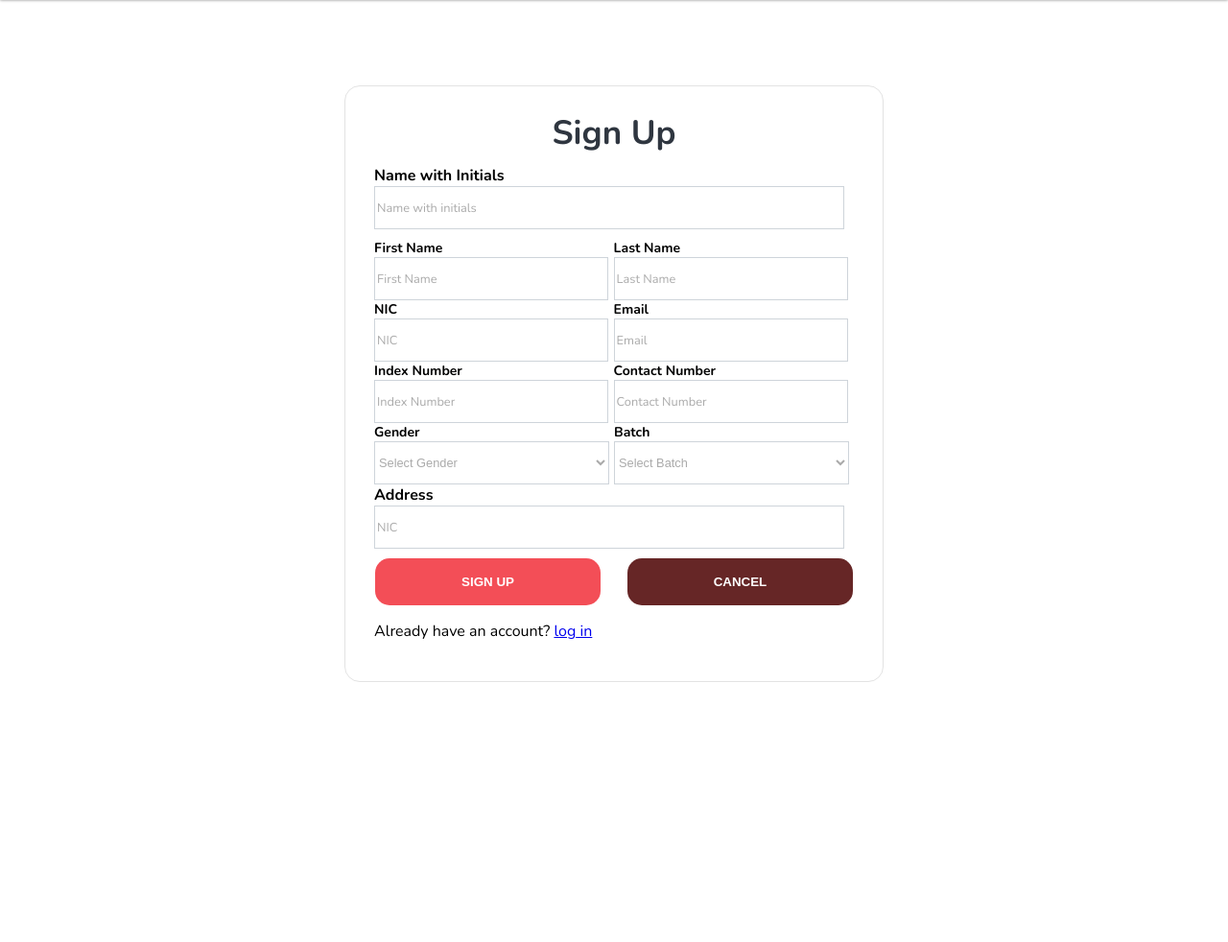
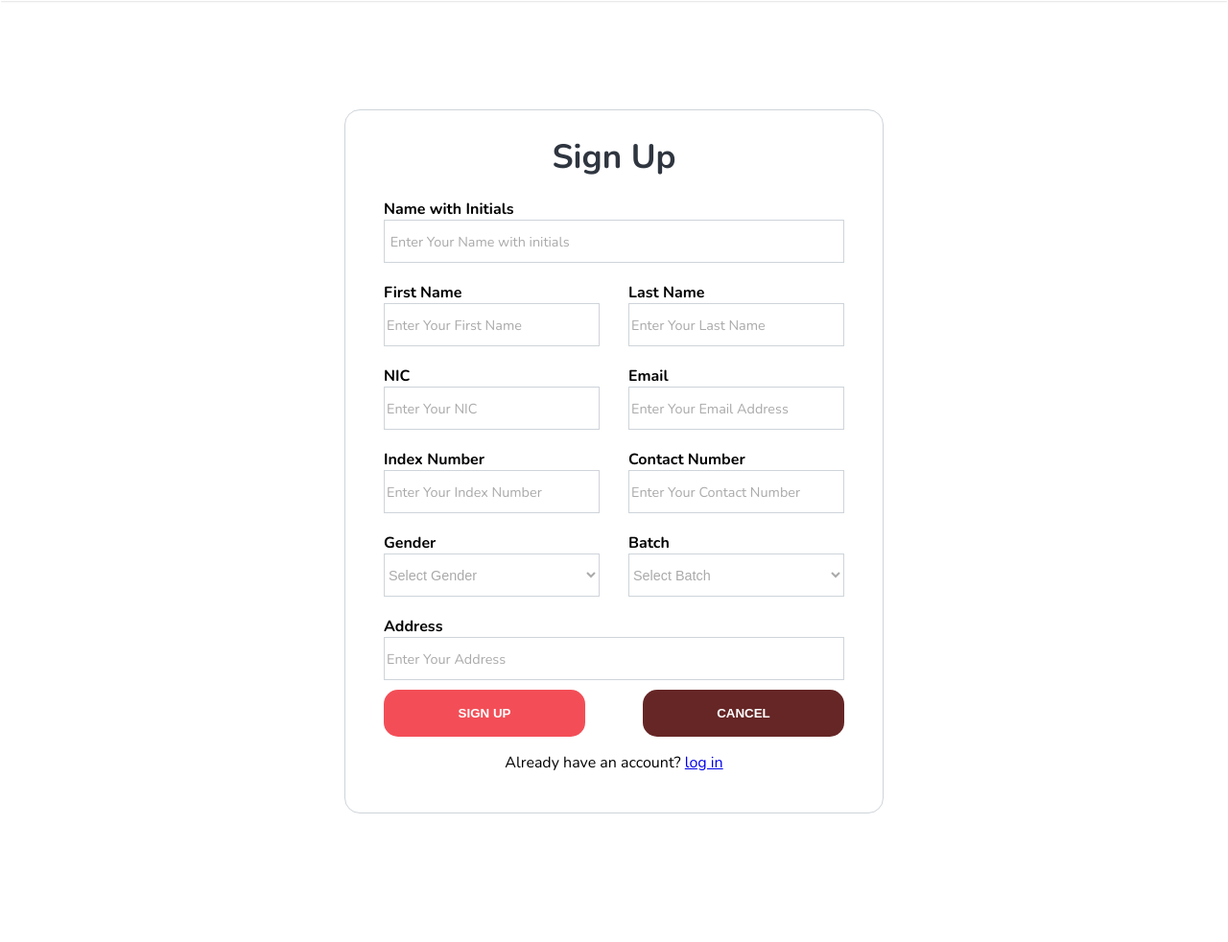
Before and after one commit to IsuruVihan/UCSC_Alumni_Diaries, a PHP site: page /pages/signup.php in a window 1280 px wide. Shown: the part 70-1052 px from the top of the page at 96% size. Before the commit the page ends 781 px from the top, so only its background shows below. Run offline with PHP 8.4, Linux system fonts and the light colour scheme.

Commit message:
New Changes in signup UI/UX

```diff
--- a/assets/styles/signup.css
+++ b/assets/styles/signup.css
@@ -6,10 +6,11 @@ body {
 }
 .conatiner01 {
   display: flex;
-  height: 100vh;
+  height: 120vh;
   justify-content: center;
   align-items: center;
   padding: 10px;
+  border: 1px solid #fff;
 }
 .container {
   max-width: 500px;
@@ -18,7 +19,7 @@ body {
   justify-content: space-between;
   border-radius: 16px;
   background-color: #fff;
-  border: 1px solid #e3e3e3;
+  border: 1px solid #ced4da;
   border-radius: 16px;
   margin-bottom: 20px;
 }
@@ -29,28 +30,29 @@ body {
   font-weight: bold;
   text-align: center;
 }
-.input-box {
-  padding: 10px;
-  margin: 6px 0;
-  border-radius: 4px;
-  border: 1px solid #ced4da;
-  background-color: #fff;
+.input_box {
+  margin-top: 20px;
+  display: flex;
+  flex-direction: column;
+  position: relative;
+  text-align: left;
+  margin-right: 10px;
+  margin-left: 10px;
+  border: none;
   box-sizing: border-box;
-  font-size: 14px;
-  cursor: text;
 }
 .input_box input {
   height: 45px;
-  width: 98%;
+  width: 100%;
   outline: none;
   border: 1px solid #ced4da;
   background-color: #fff;
   font-weight: 700;
-  font-size: 0.8em;
-  color: #333;
+  font-size: 0.9rem;
   display: inline-block;
   line-height: normal;
 }
+
 .input_box input::placeholder {
   color: #aaa;
   font-weight: 500;
@@ -67,31 +69,9 @@ body {
   display: flex;
   flex-wrap: wrap;
   justify-content: space-between;
-  margin-top: 10px;
-  margin-right: 20px;
 }
-
 .user_details .input_box {
-  width: 48%;
-  justify-content: space-between;
-  font-size: 14px;
-}
-.user_details .input_box input {
-  height: 45px;
-  width: 106%;
-  outline: none;
-  border: 1px solid #ced4da;
-  background-color: #fff;
-  font-weight: 700;
-  font-size: 0.8rem;
-  color: #333;
-}
-.labels {
-  display: flex;
-  flex-direction: row;
-  justify-content: space-between;
-  align-items: flex-end;
-  font-weight: 700;
+  width: 45%;
 }
 
 .user_details01 {
@@ -100,27 +80,26 @@ body {
   justify-content: space-between;
 }
 .user_details01 .input_box {
-  width: 50%;
-  justify-content: space-between;
-  font-size: 14px;
+  width: 45%;
 }
 .input_box select {
   height: 45px;
-  width: 98%;
+  width: 100%;
   outline: none;
   border: 1px solid #ced4da;
   background-color: #fff;
   font-weight: 500;
-  font-size: 0.8rem;
+  font-size: 0.9rem;
   color: #aaa;
 }
+
 .buttons {
   display: flex;
   flex-wrap: wrap;
   justify-content: space-between;
 }
 .btn {
-  width: 47%;
+  width: 42%;
   background-color: #f34e57;
   border: none;
   outline: none;
@@ -129,7 +108,7 @@ body {
   color: #fff;
   text-transform: uppercase;
   font-weight: 600;
-  margin-left: 1px;
+  margin-left: 10px;
   margin-top: 10px;
   cursor: pointer;
   transition: 0.5s;
@@ -139,7 +118,7 @@ body {
   background-color: #e59b9b;
 }
 .btn_cancel {
-  width: 47%;
+  width: 42%;
   background-color: #662626;
   border: none;
   outline: none;
@@ -148,7 +127,7 @@ body {
   color: #fff;
   text-transform: uppercase;
   font-weight: 600;
-  margin-right: 1px;
+  margin-right: 10px;
   margin-top: 10px;
   cursor: pointer;
   transition: 0.5s;
@@ -156,70 +135,6 @@ body {
 .btn_cancel:hover {
   background-color: #e59797;
 }
-
-/* form .input_box input {
-  width: 94%;
-  height: 45px;
+p {
+  text-align: center;
 }
-form .input_box .details {
-  display: flex;
-  flex-direction: row;
-  justify-content: space-between;
-  align-items: flex-end;
-  font-weight: bold;
-}
-.container form .user_details {
-  display: flex;
-  flex-wrap: wrap;
-  justify-content: space-between;
-  margin-right: 120px;
-  margin-left: 0;
-}
-
-.user_details .input_box .details {
-  display: flex;
-  flex-direction: row;
-  justify-content: space-between;
-  align-items: flex-end;
-  font-weight: bold;
-}
-.user_details .input_box input {
-  height: 45px;
-  width: 140%;
-  outline: none;
-  border-radius: 4px;
-  border: 1px solid #ccc;
-  padding-left: 15px;
-  font-size: 16px;
-}
-.Gender {
-  height: 45px;
-  width: 200%;
-  outline: none;
-  border-radius: 4px;
-  border: 1px solid #ccc;
-  padding-left: 15px;
-  font-size: 16px;
-  margin-right: 20px;
-  margin-left: 21px;
-}
-
-.btn {
-  width: 100%;
-  background-color: #f34e57;
-  border: none;
-  outline: none;
-  height: 49px;
-  border-radius: 15px;
-  color: #fff;
-  text-transform: uppercase;
-  font-weight: 600;
-  margin-right: 5px;
-  margin-top: 10px;
-  cursor: pointer;
-  transition: 0.5s;
-}
-
-.btn:hover {
-  background-color: #e59b9b;
-} */
--- a/pages/signup.php
+++ b/pages/signup.php
@@ -10,40 +10,39 @@
 
         <div class='input_box'>
         <span class='details'>Name with Initials</span>
-        <input type='text' placeholder='Name with initials'>
+        <input type='text' placeholder=' Enter Your Name with initials'>
         </div>
         <div class='user_details'>
         <div class='input_box'>
         <span class='details'>First Name</span>
-        <input type='text' placeholder='First Name'>
+        <input type='text' placeholder='Enter Your First Name'>
         </div>
         <div class='input_box'>
         <span class='details' >Last Name</span>
-        <input type='text' placeholder='Last Name'>
+        <input type='text' placeholder='Enter Your Last Name'>
         </div>
         <div class='input_box'>
         <span class='details' > NIC</span>
-        <input type='text' placeholder='NIC'>
+        <input type='text' placeholder='Enter Your NIC'>
         </div>
         <div class='input_box'>
         <span class='details'>Email</span>
-        <input type='email' placeholder='Email'>
+        <input type='email' placeholder='Enter Your Email Address'>
         </div>
         <div class='input_box'>
         <span class='details'>Index Number</span>
-        <input type='text' placeholder='Index Number'>
+        <input type='text' placeholder='Enter Your Index Number'>
         </div>
 
         <div class='input_box'>
         <span class='details'>Contact Number</span>
-        <input type='text' placeholder='Contact Number'>
+        <input type='text' placeholder='Enter Your Contact Number'>
 </div>
 </div>
 <div class='user_details01'>
 <div class='input_box'>
-      <div class='labels'>
-            <label>Gender</label>
-          </div>
+
+          <span class='details' >Gender</span>
         <select class='Gender' >
           <option value='D' class='option01'>Select Gender</option>
            <option value='N'>Male</option>
@@ -51,9 +50,8 @@
 </select>
 </div>
 <div class='input_box'>
-<div class='labels'>
-            <label>Batch</label>
-          </div>
+
+          <span class='details' >Batch</span>
         <select class='Batch'>
             <option value='G' class='option01'>Select Batch</option>
               <option value="01">2004/2005</option>
@@ -81,7 +79,7 @@
 </div>
      <div class='input_box'>
         <span class='details'>Address</span>
-        <input type='text' placeholder='NIC'>
+        <input type='text' placeholder='Enter Your Address'>
         </div>
 
         <div class='buttons'>
```
